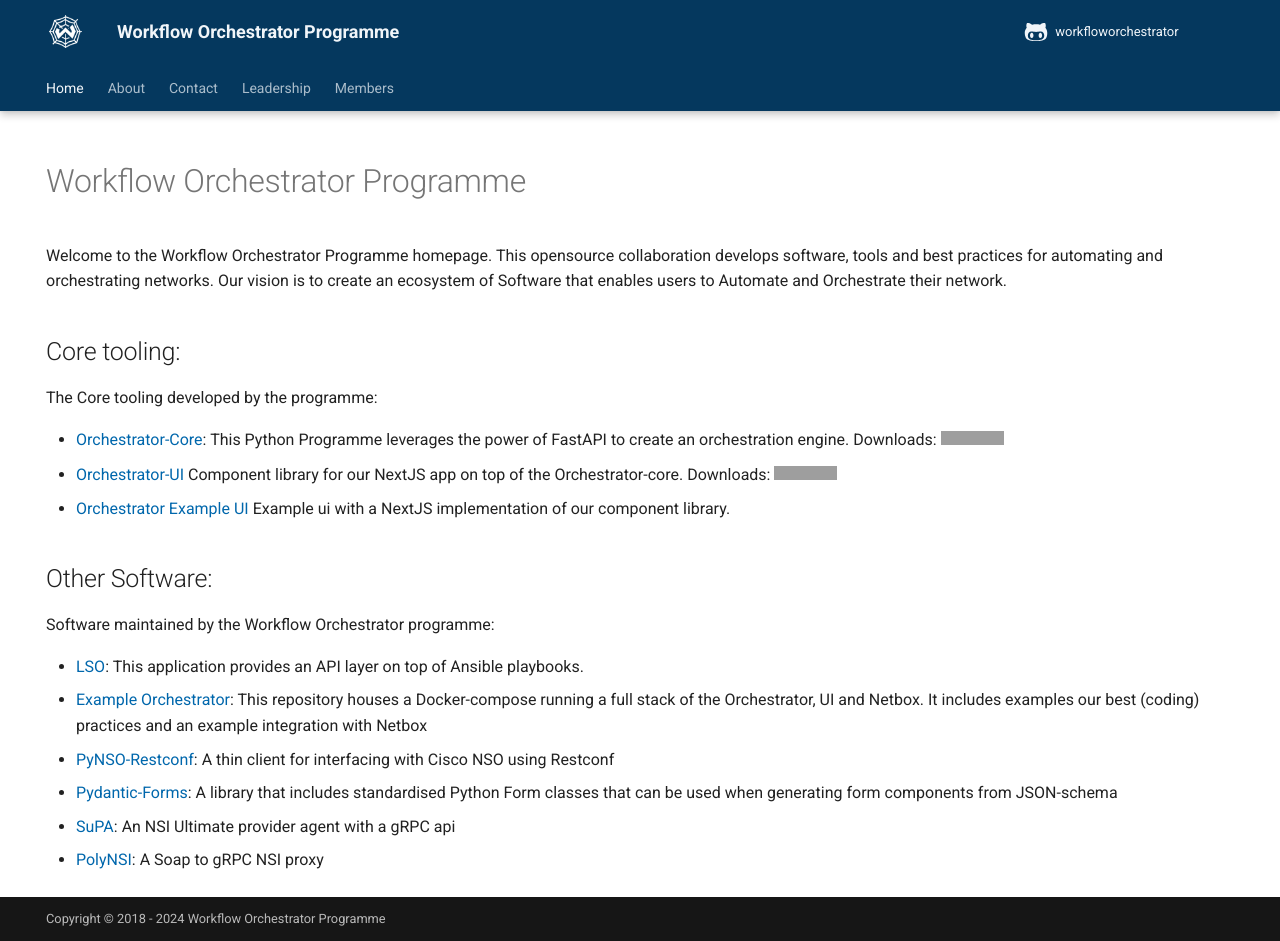
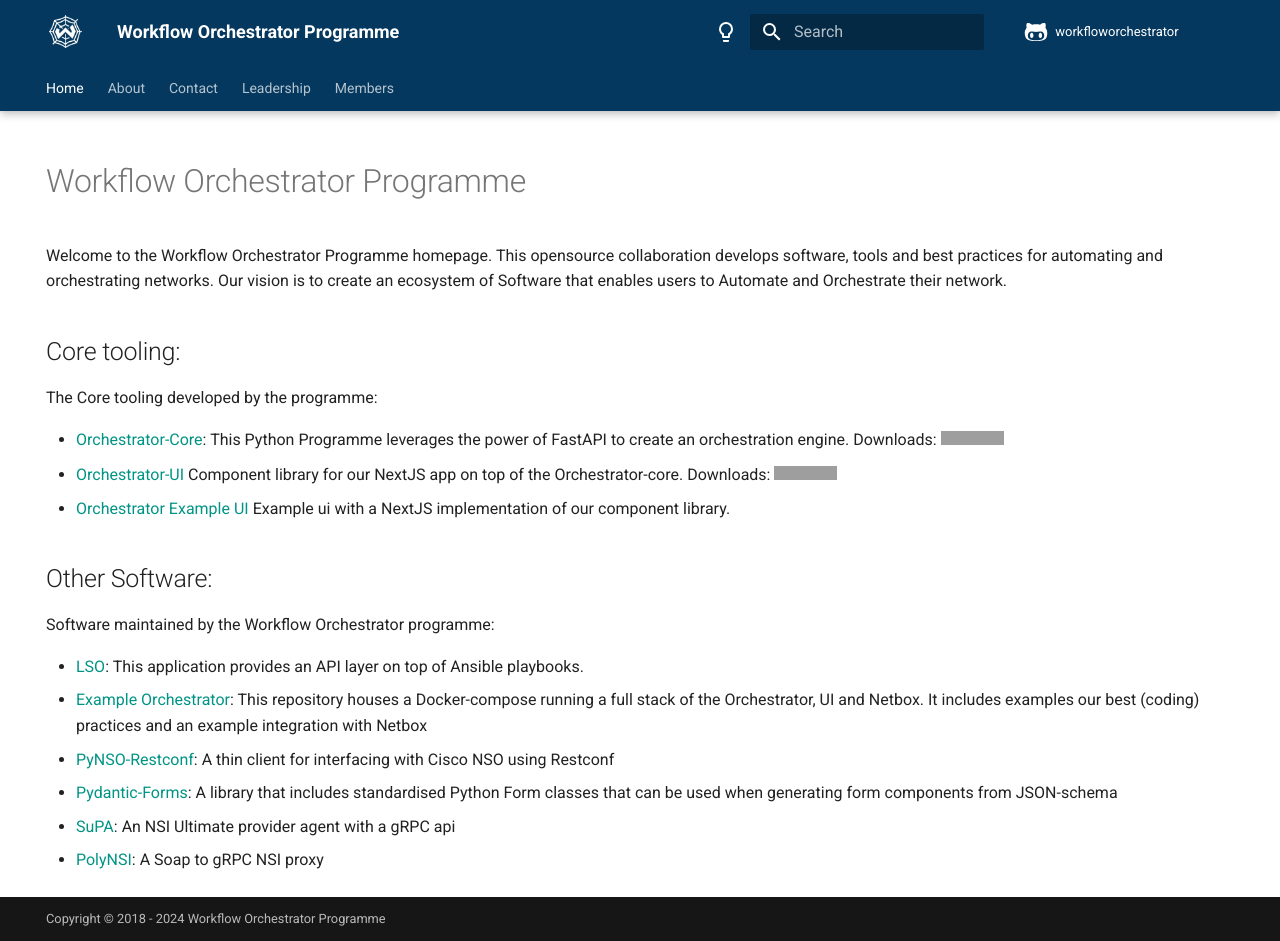
Before and after one commit to workfloworchestrator/workfloworchestrator.github.io, an MkDocs documentation site: the page built from docs/index.md, in a window 1280 px wide and 941 px high. Built offline with MkDocs 1.6.1 and Material for MkDocs 9.7.7, drawn with Linux system fonts in a browser that asks for light colours; plug-ins that fetch from the network failed and are left out; grey boxes are pictures that could not be loaded.

```diff
--- a/mkdocs.yml
+++ b/mkdocs.yml
@@ -10,6 +10,19 @@ theme:
   name: material
   favicon: "img/favicon.ico"
   logo: img/WFO-Emblem-White.png
+  palette:
+  - scheme: default
+    primary: teal
+    accent: amber
+    toggle:
+      icon: material/lightbulb-outline
+      name: Switch to light mode
+  - scheme: slate
+    primary: teal
+    accent: amber
+    toggle:
+      icon: material/lightbulb
+      name: Switch to dark mode
   features:
     - navigation.tabs
     - navigation.tabs.sticky
@@ -23,4 +36,5 @@ copyright: Copyright &copy; 2018 - 2024 Workflow Orchestrator Programme
 extra:
   generator: false
 plugins:
+  - search
   - privacy
```
